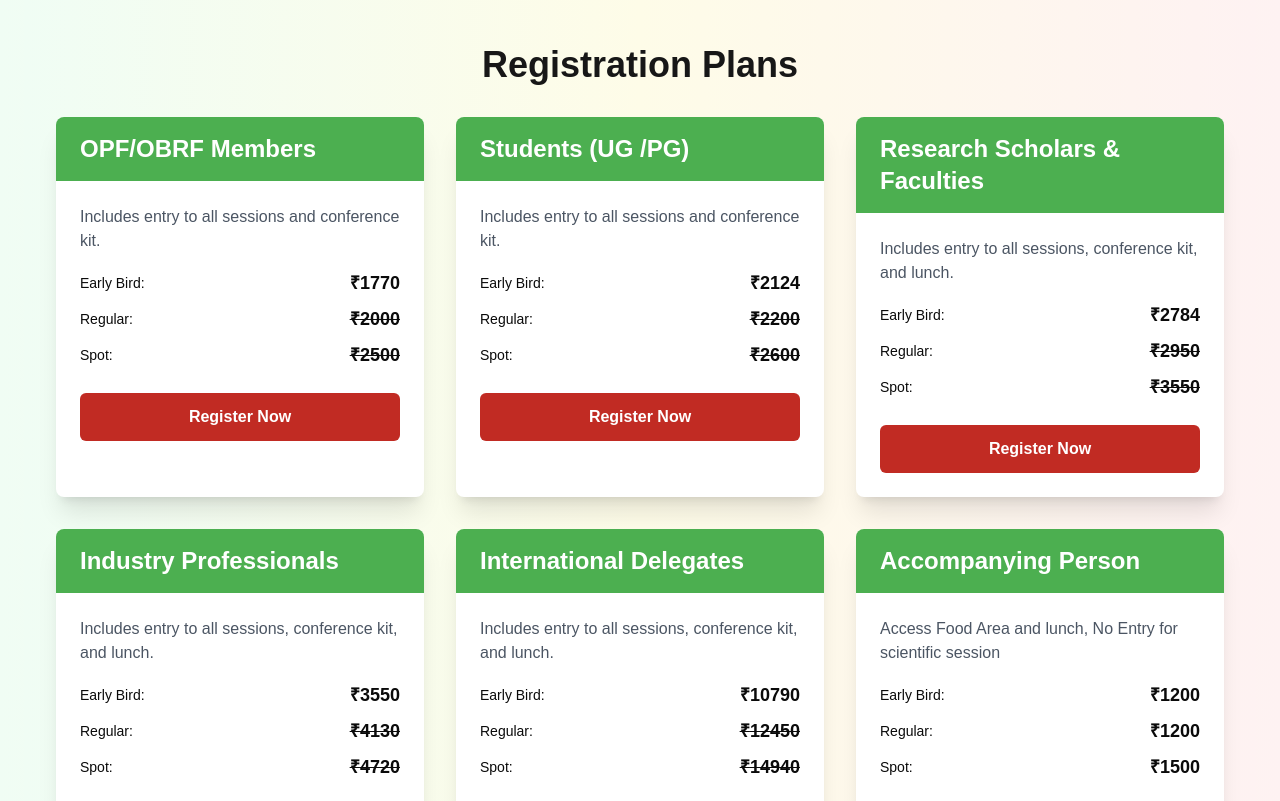
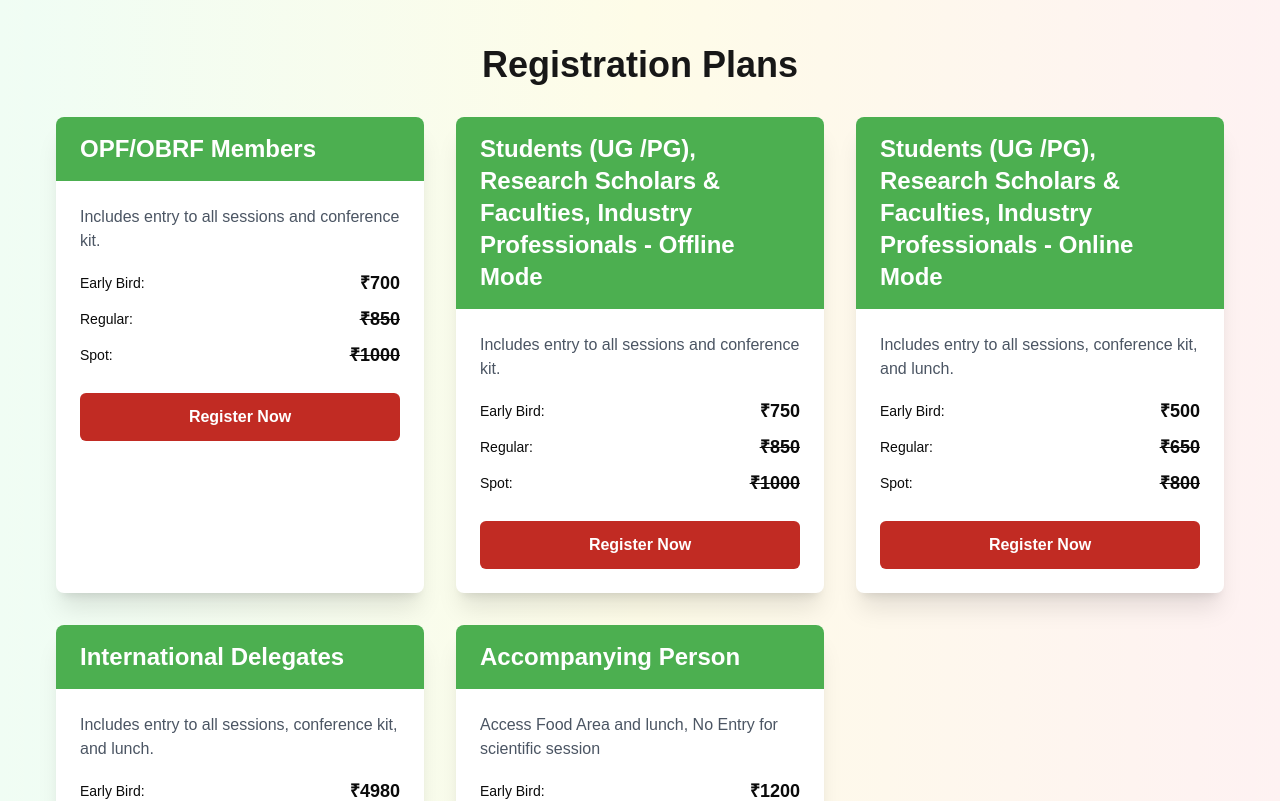
Before and after one commit to ravindrasirvi609/pharmanest, a Next.js app: page /registration in a window 1280 px wide. Shown: the part 1000-1801 px from the top of the page. Built offline with nearby package versions, Linux system fonts and the light colour scheme; no server answers.

Commit message:
Update early bird price and spot price in data.ts

```diff
--- a/src/app/data.ts
+++ b/src/app/data.ts
@@ -4,37 +4,30 @@ export const plans: Plan[] = [
   {
     name: "OPF/OBRF Members",
     description: "Includes entry to all sessions and conference kit.",
-    earlyBird: 1770,
-    regular: 2000,
-    spot: 2500,
+    earlyBird: 700,
+    regular: 850,
+    spot: 1000,
   },
   {
-    name: "Students (UG /PG)",
+    name: "Students (UG /PG), Research Scholars & Faculties, Industry Professionals - Offline Mode ",
     description: "Includes entry to all sessions and conference kit.",
-    earlyBird: 2124,
-    regular: 2200,
-    spot: 2600,
+    earlyBird: 750,
+    regular: 850,
+    spot: 1000,
   },
   {
-    name: "Research Scholars & Faculties",
+    name: "Students (UG /PG), Research Scholars & Faculties, Industry Professionals - Online Mode ",
     description: "Includes entry to all sessions, conference kit, and lunch.",
-    earlyBird: 2784,
-    regular: 2950,
-    spot: 3550,
-  },
-  {
-    name: "Industry Professionals",
-    description: "Includes entry to all sessions, conference kit, and lunch.",
-    earlyBird: 3550,
-    regular: 4130,
-    spot: 4720,
+    earlyBird: 500,
+    regular: 650,
+    spot: 800,
   },
   {
     name: "International Delegates",
     description: "Includes entry to all sessions, conference kit, and lunch.",
-    earlyBird: 130 * 83, // Assuming 1 USD = 83 INR
-    regular: 150 * 83,
-    spot: 180 * 83,
+    earlyBird: 60 * 83, // Assuming 1 USD = 83 INR
+    regular: 75 * 83,
+    spot: 100 * 83,
   },
 ];
 
```
